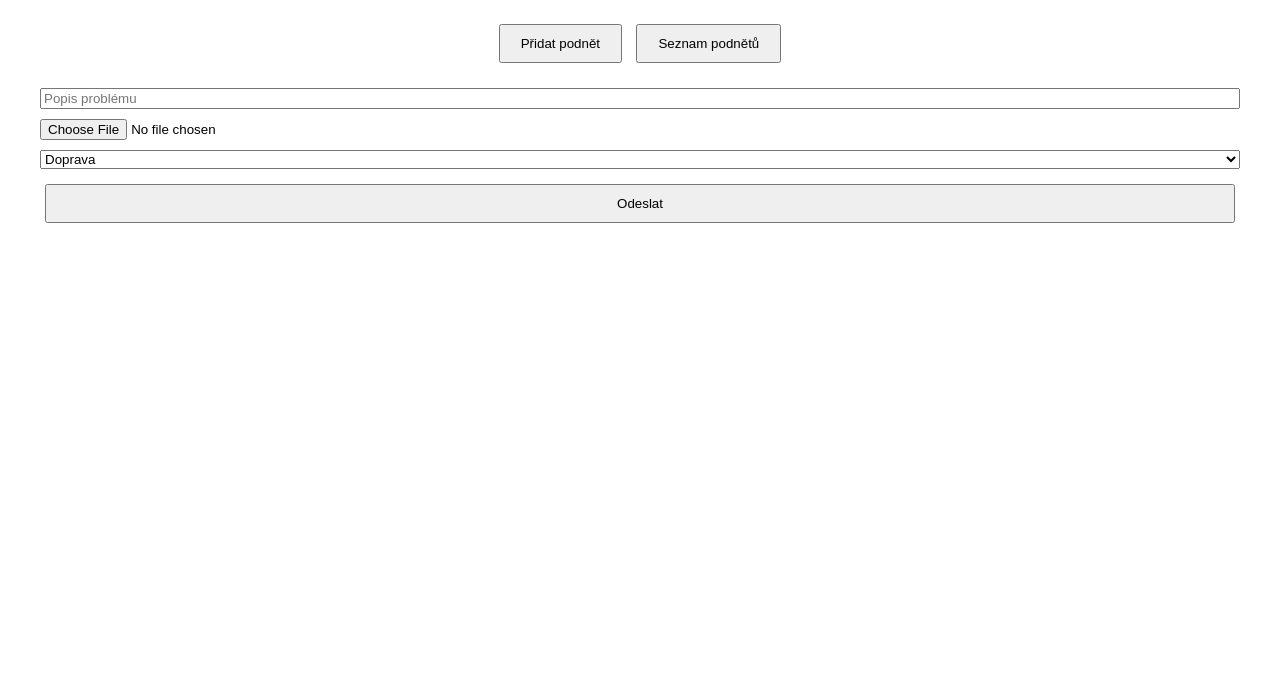
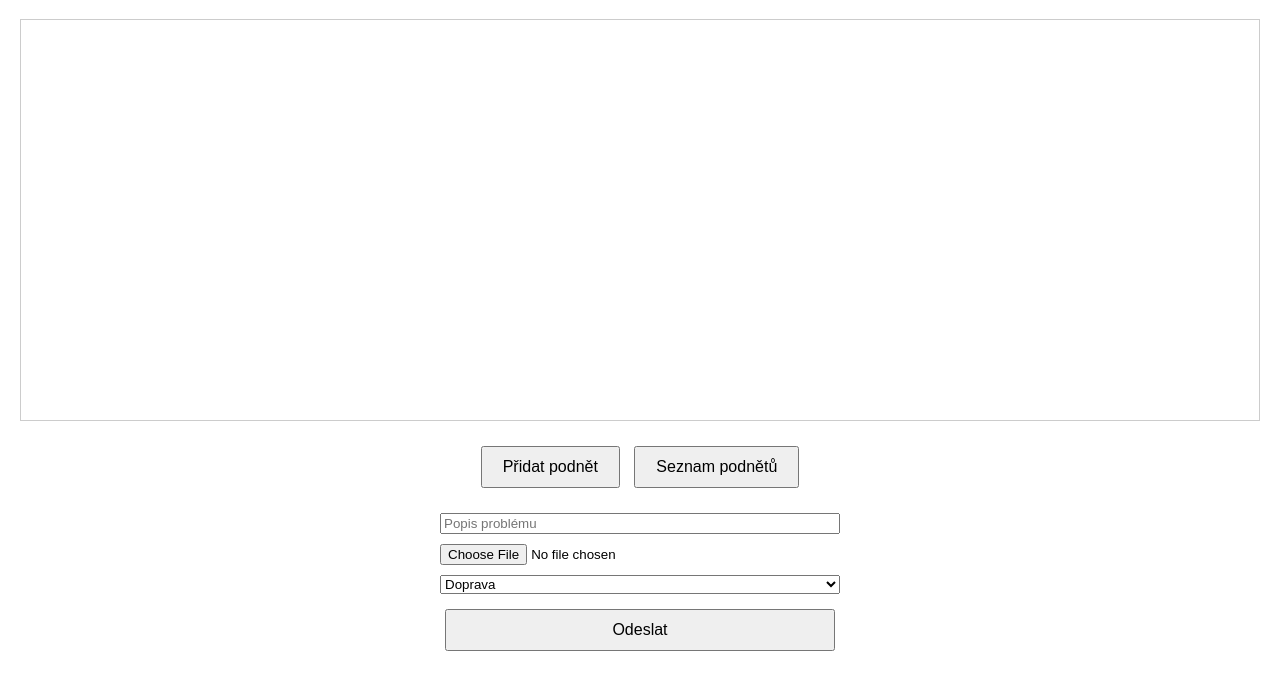
Before and after one commit to Kresala-01/mojem-sto, a plain HTML site: page index.html in a window 1280 px wide. Both pictures are taken after a click on the button "Přidat podnět". Shown: the part 61-750 px from the top of the page. Drawn offline with nearby package versions, Linux system fonts and the light colour scheme.

Commit message:
Update styles.css

```diff
--- a/styles.css
+++ b/styles.css
@@ -6,20 +6,34 @@ header h1 {
   text-align: center;
   color: #2a7ae2;
 }
+#map {
+  height: 400px;
+  margin-bottom: 20px;
+  border: 1px solid #ccc;
+}
 #actions {
-  margin-top: 20px;
   text-align: center;
+  margin-bottom: 20px;
 }
 button {
   margin: 5px;
   padding: 10px 20px;
+  font-size: 16px;
 }
 form {
-  margin: 20px;
+  margin: 20px auto;
+  max-width: 400px;
   display: flex;
   flex-direction: column;
   gap: 10px;
 }
 #proposals-list {
   margin-top: 30px;
+  max-width: 600px;
+  margin-left: auto;
+  margin-right: auto;
 }
+#proposals-list div {
+  border-bottom: 1px solid #ccc;
+  padding: 10px 0;
+}
```
